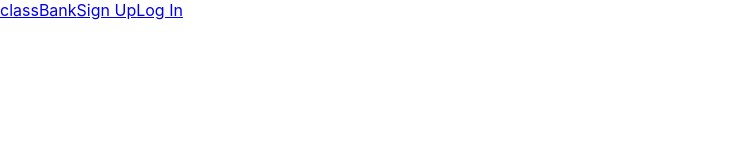
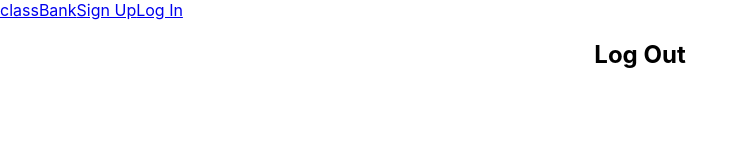
Before and after one commit to pistolphat/classBank, a React (Create React App) app in the folder classbank/: page /logout in a window 1280 px wide. Shown: the top 160 px of the page, without its empty margins (0-747 px from the left). Built offline with nearby package versions, Linux system fonts and the light colour scheme.

Commit message:
testing forms

```diff
--- a/classbank/src/components/App/App.js
+++ b/classbank/src/components/App/App.js
@@ -17,11 +17,15 @@ class App extends Component {
         <Navbar />
         <main>
           <Switch>
-            {/* <Route path='/signup */}
+          <Route path="/signup" render={() => <SignUpForm />} />
+          <Route path="/login" render={() => <LogInForm />} />
+          <Route path="/logout" render={() => <Logout />} />
+
+          {/* <Route path='/login'render={(props) => {return (<SignUpForm isLoggedIn={this.state.isLoggedIn} handleInput={this.handleInput} handleSignUp={this.handleSignUp} />)}}/>
+          <Route path='/logout'render={(props) => {return (<SignUpForm isLoggedIn={this.state.isLoggedIn} handleInput={this.handleInput} handleSignUp={this.handleSignUp} />)}}/>
+          <Route path='/signup'render={(props) => {return (<SignUpForm isLoggedIn={this.state.isLoggedIn} handleInput={this.handleInput} handleSignUp={this.handleSignUp} />)}}/> */}
 
           </Switch>
-          {/* <Route path="" render={}/>
-          <Route path="" component={}/> */}
           </main>
       </div>
     );
```
